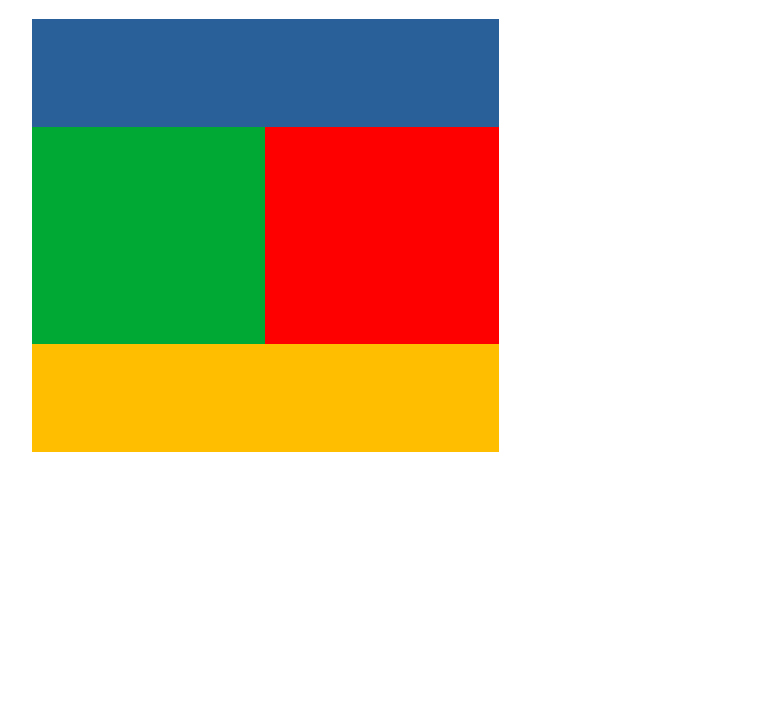
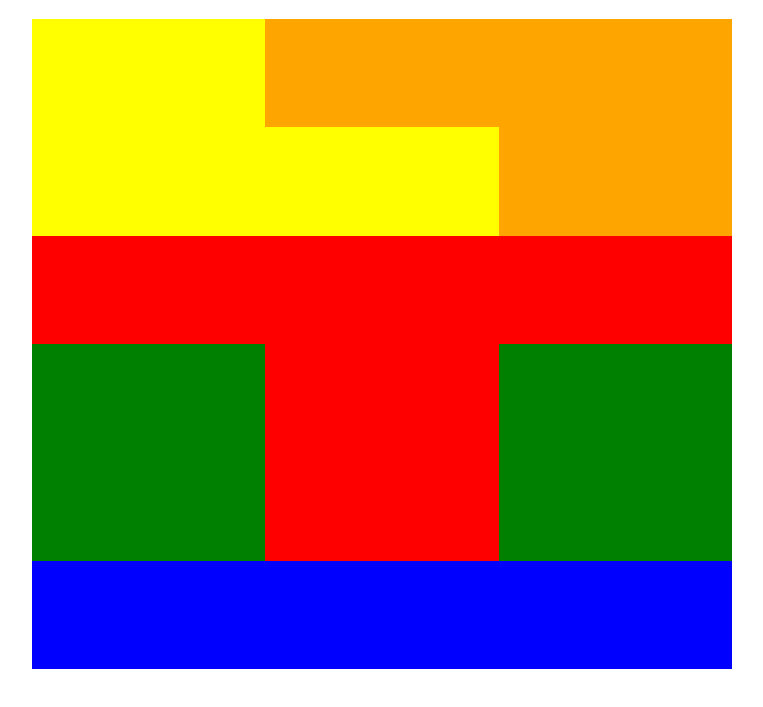
Before and after one commit to laurafferrer/DIW, a plain HTML site: page grid2/index.html in a window 1280 px wide. Shown: the part 61-768 px from the top of the page, without its empty margins (258-1021 px from the left). Drawn offline with Linux system fonts and the light colour scheme.

Commit message:
práctica grid 2 terminada

```diff
--- a/grid2/index.html
+++ b/grid2/index.html
@@ -4,15 +4,21 @@
     <meta charset="UTF-8">
     <meta name="viewport" content="width=device-width, initial-scale=1.0">
     <link rel="stylesheet" href="style.css">
-    <title>Document</title>
+    <title>Maquetación con GRID</title>
 </head>
 <body>
     <h1>Maquetación con GRID</h1>
     <div class="layout">
-        <div class="caja amarilla"></div>
-        <div class="caja azul"></div>
-        <div class="caja roja"></div>
-        <div class="caja verde"></div>
+        <div class="caja amarilla1"></div>
+        <div class="caja amarilla2"></div>
+        <div class="caja naranja1"></div>
+        <div class="caja naranja2"></div>
+        <div class="caja roja1"></div>
+        <div class="caja roja2"></div>
+        <div class="caja roja3"></div>
+        <div class="caja verde1"></div>
+        <div class="caja verde2"></div>
+        <div class="caja azul1"></div>
     </div>
 
 </body>
--- a/grid2/style.css
+++ b/grid2/style.css
@@ -1,10 +1,6 @@
 body {
     margin: 0 auto;
     text-align: center;
-}
-
-.caja {
-
 }
 
 .layout{
@@ -18,38 +14,60 @@ body {
     /*número filas*/
     grid-template-rows: repeat(6, 1fr);
     grid-template-areas:
-    "azul azul"
-    "verde roja"
-    "verde roja"
-    "amarilla amarilla";
+    "amarilla1 naranja1 naranja1"
+    "amarilla1 amarilla2 naranja2"
+    "roja1 roja1 roja1"
+    "verde1 roja2 verde2"
+    "verde1 roja2 verde2"
+    "azul1 azul1 azul1";
 }
 
-.amarilla {
-    grid-area: amarilla;
-    /*grid-row-start: 1;
-    grid-row-end: 3;*/
-    background-color: rgb(255, 191, 0);
+.amarilla1 {
+    grid-area: amarilla1;
+    background-color: yellow;
 }
 
-.azul {
-    grid-area: azul;
-    /*grid-row: 6;
-    grid-column: 1 / 5;*/
-    background-color: rgb(42, 96, 153);
+.amarilla2 {
+    grid-area: amarilla2;
+    background-color: yellow;
 }
 
-.roja {
-    grid-area: roja;
-    /*grid-column: 2;
-    grid-row-start: 4;
-    grid-row-end: 6;*/
-    background-color: rgb(255, 0, 0);
+.naranja1 {
+    grid-area: naranja1;
+    background-color: orange;
 }
 
+.naranja2 {
+    grid-area: naranja2;
+    background-color: orange;
+}
 
-.verde {
-    grid-area: verde;
-    /*grid-row-start: 4;
-    grid-row-end: 6;*/
-    background-color: rgb(0, 169, 51);
+.roja1 {
+    grid-area: roja1;
+    background-color: red;
 }
+
+.roja2 {
+    grid-area: roja2;
+    background-color: red;
+}
+
+.roja3 {
+    grid-area: roja3;
+    background-color: red;
+}
+
+.verde1 {
+    grid-area: verde1;
+    background-color: green;
+}
+
+.verde2 {
+    grid-area: verde2;
+    background-color: green;
+}
+
+.azul1 {
+    grid-area: azul1;
+    background-color: blue;
+}
```
